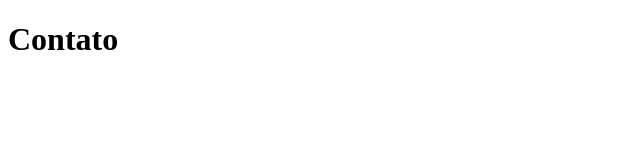
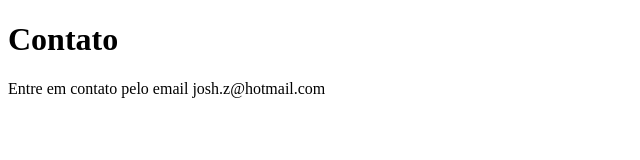
Before and after one commit to JoshuaBizinoto/sistema-de-cadastro, a plain HTML site: page contato.html in a window 1280 px wide. Shown: the whole page, without its empty margins (0-640 px from the left). Drawn offline with Linux system fonts and the light colour scheme.

Commit message:
voltando atrás

```diff
--- a/contato.html
+++ b/contato.html
@@ -7,5 +7,6 @@
 </head>
 <body>
     <h1>Contato</h1>
+    <p>Entre em contato pelo email josh.z@hotmail.com</p>
 </body>
 </html>
```
